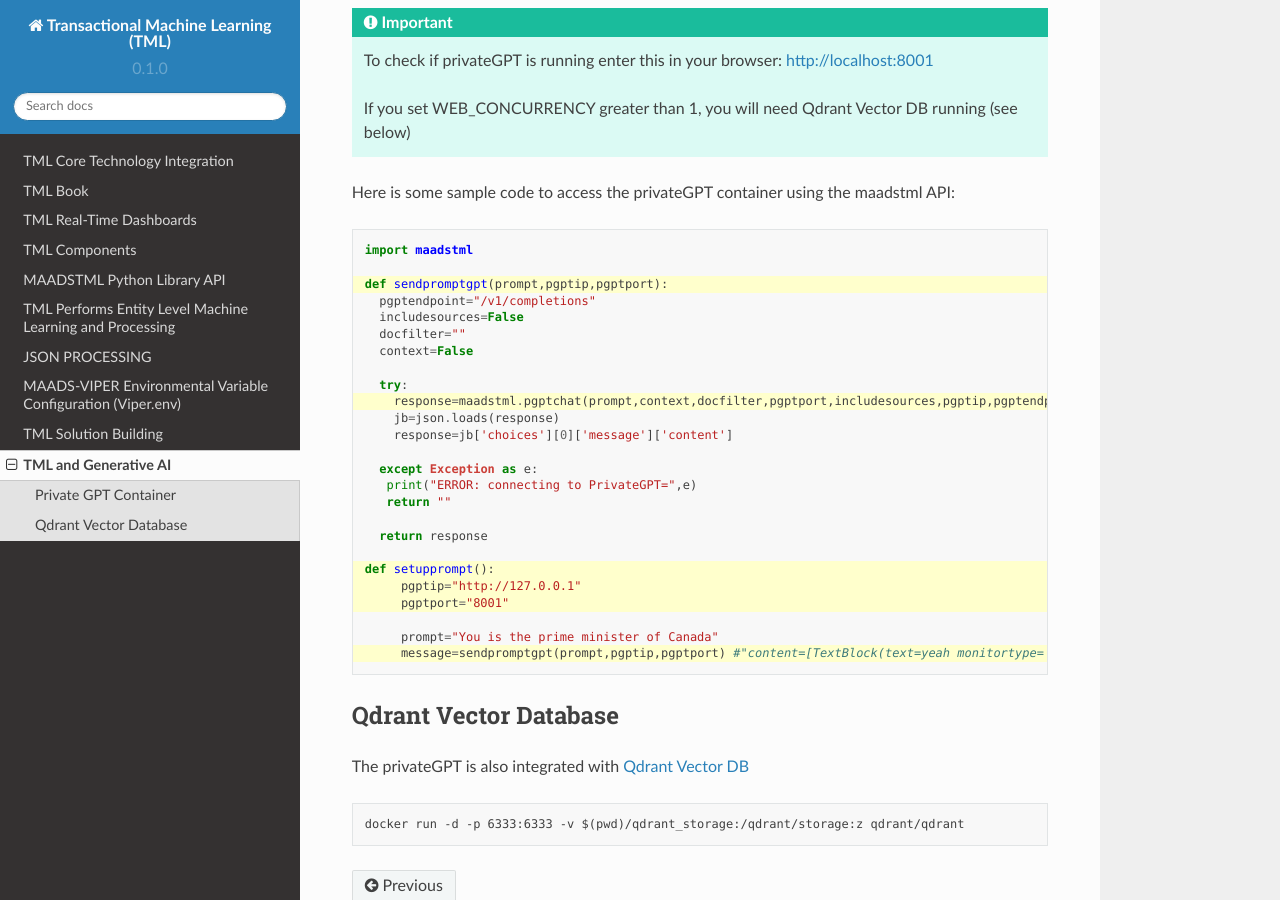
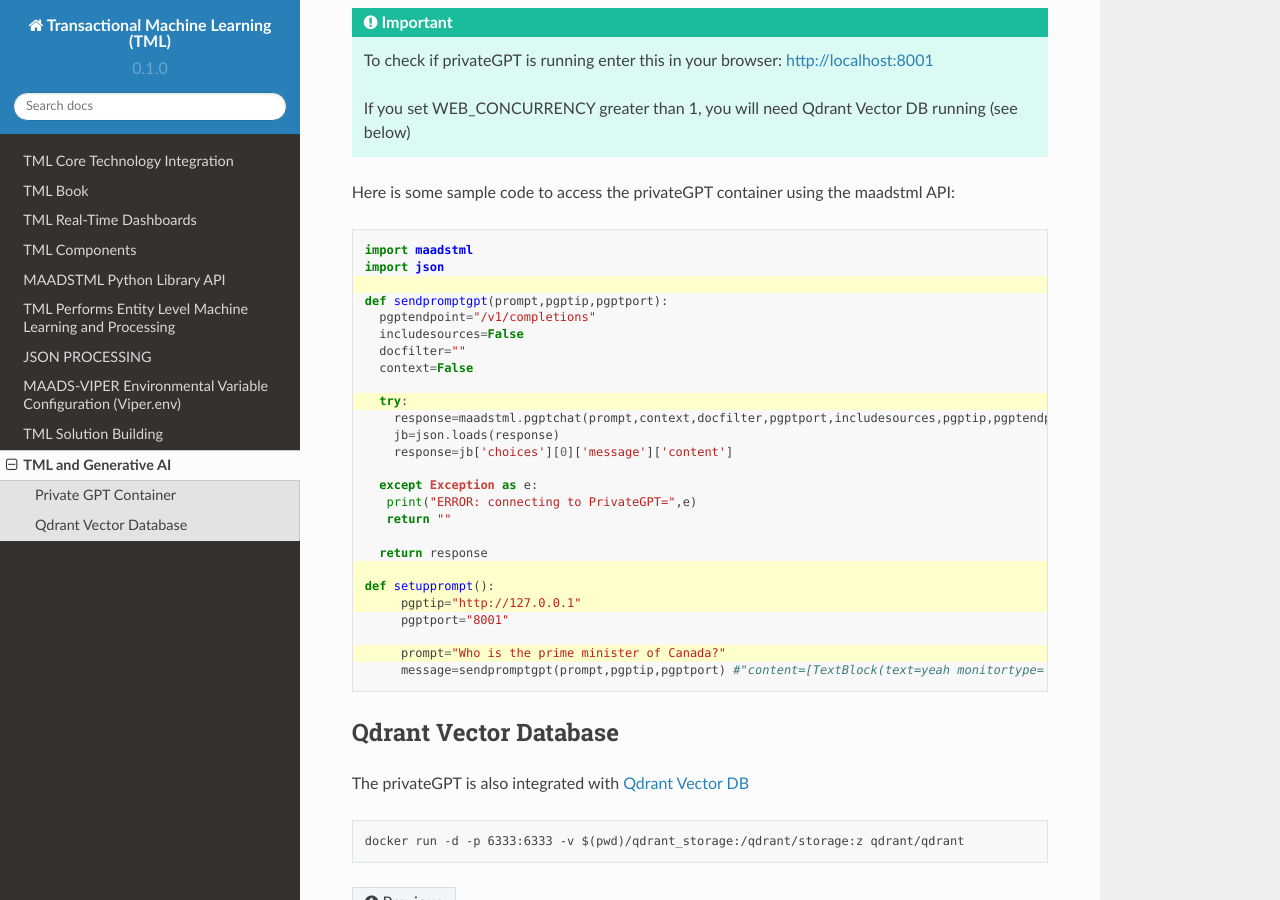
Before and after one commit to smaurice101/readthedocs, a Sphinx documentation site: the page built from docs/source/genai.rst, in a window 1280 px wide and 900 px high, scrolled down 701 px. Built offline with Sphinx 7.4.7 and the Read the Docs theme 2.0.0, drawn with Linux system fonts in a browser that asks for light colours.

Commit message:
Update genai.rst

```diff
--- a/docs/source/genai.rst
+++ b/docs/source/genai.rst
@@ -45,6 +45,7 @@
    :emphasize-lines: 3,10,20,21,22,25
 
    import maadstml
+   import json
 
    def sendpromptgpt(prompt,pgptip,pgptport):
      pgptendpoint="/v1/completions"
@@ -67,7 +68,7 @@
         pgptip="http://127.0.0.1"
         pgptport="8001"
 
-        prompt="You is the prime minister of Canada"
+        prompt="Who is the prime minister of Canada?"
         message=sendpromptgpt(prompt,pgptip,pgptport) #"content=[TextBlock(text=yeah monitortype='text')" #
 
 
```
